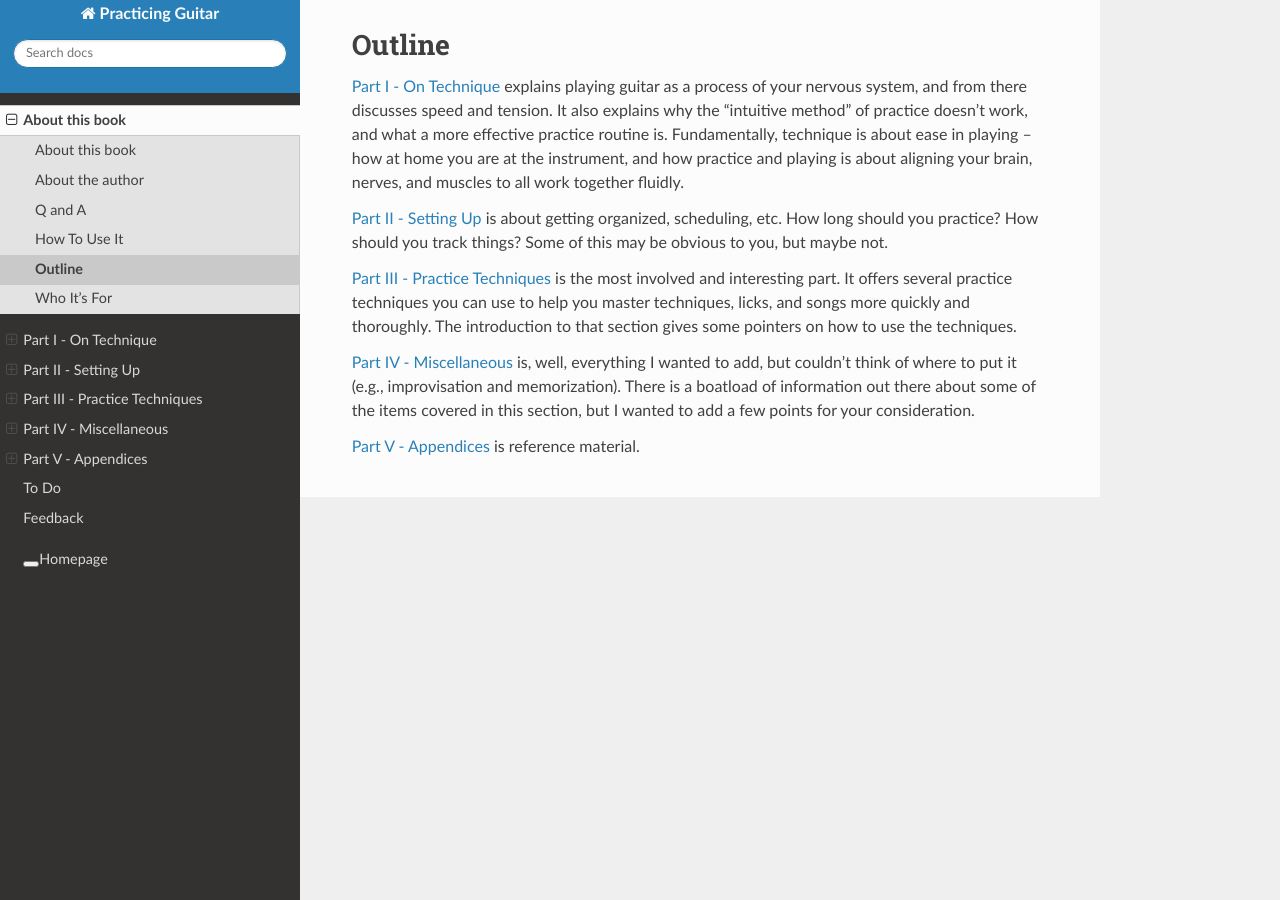
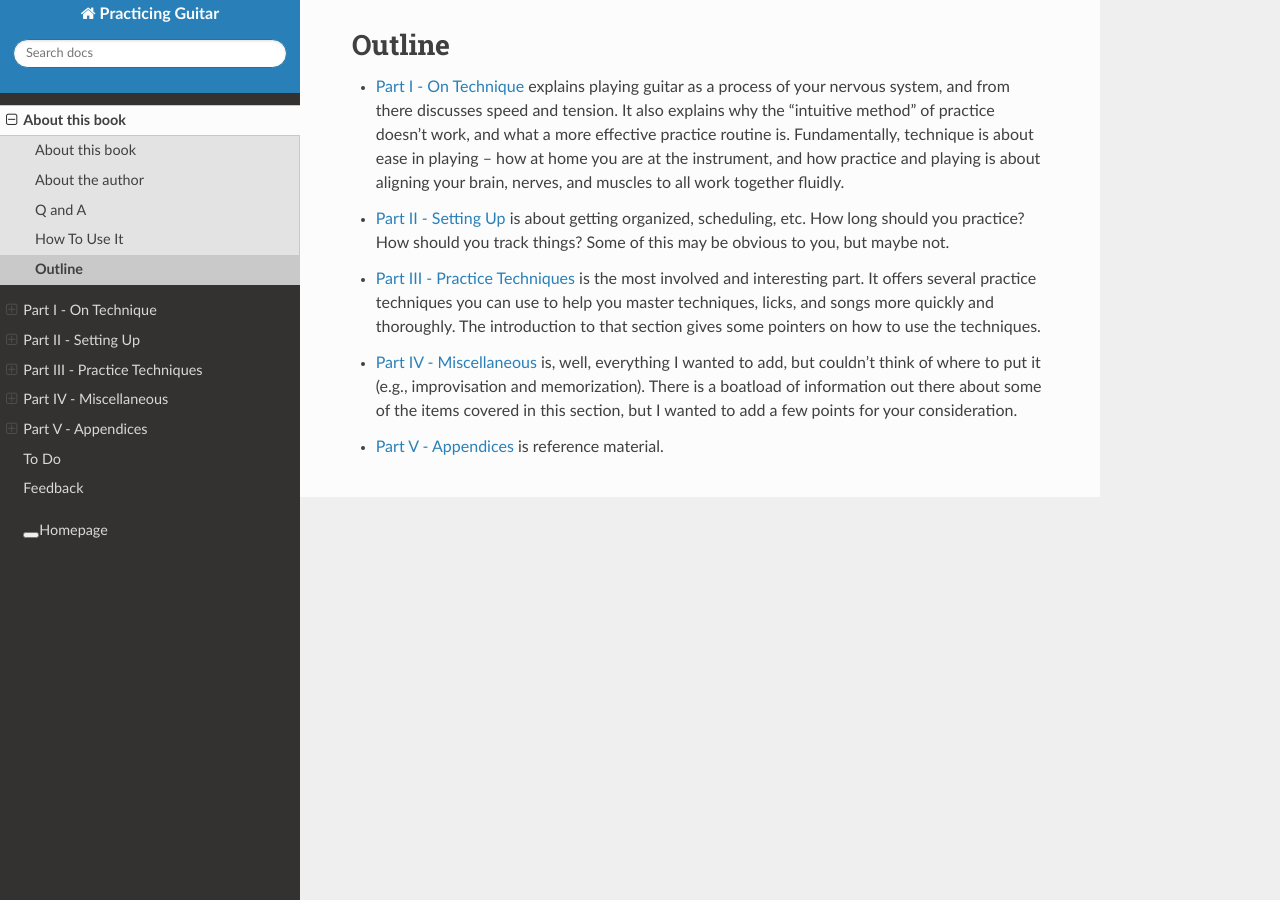
Before and after one commit to jzohrab/practicing-guitar, a Sphinx documentation site: the page built from docs/about/outline.rst, in a window 1280 px wide. Built offline with Sphinx 7.4.7 and the Read the Docs theme 2.0.0, drawn with Linux system fonts in a browser that asks for light colours; a script that is not in the unit is left out.

Commit message:
Outline on main page.

```diff
--- a/docs/about/_index.rst
+++ b/docs/about/_index.rst
@@ -1,3 +1,5 @@
+.. _about:
+
 ###############
 About this book
 ###############
--- a/docs/about/outline.rst
+++ b/docs/about/outline.rst
@@ -1,12 +1,12 @@
 Outline
 -------
 
-:ref:`part-1-on-technique` explains playing guitar as a process of your nervous system, and from there discusses speed and tension.  It also explains why the "intuitive method" of practice doesn't work, and what a more effective practice routine is.  Fundamentally, technique is about ease in playing -- how at home you are at the instrument, and how practice and playing is about aligning your brain, nerves, and muscles to all work together fluidly.
+* :ref:`part-1-on-technique` explains playing guitar as a process of your nervous system, and from there discusses speed and tension.  It also explains why the "intuitive method" of practice doesn't work, and what a more effective practice routine is.  Fundamentally, technique is about ease in playing -- how at home you are at the instrument, and how practice and playing is about aligning your brain, nerves, and muscles to all work together fluidly.
 
-:ref:`part-2-setting-up` is about getting organized, scheduling, etc.  How long should you practice?  How should you track things?  Some of this may be obvious to you, but maybe not.
+* :ref:`part-2-setting-up` is about getting organized, scheduling, etc.  How long should you practice?  How should you track things?  Some of this may be obvious to you, but maybe not.
 
-:ref:`part-3-techniques` is the most involved and interesting part.  It offers several practice techniques you can use to help you master techniques, licks, and songs more quickly and thoroughly.  The introduction to that section gives some pointers on how to use the techniques.
+* :ref:`part-3-techniques` is the most involved and interesting part.  It offers several practice techniques you can use to help you master techniques, licks, and songs more quickly and thoroughly.  The introduction to that section gives some pointers on how to use the techniques.
 
-:ref:`part-4-misc` is, well, everything I wanted to add, but couldn't think of where to put it (e.g., improvisation and memorization).  There is a boatload of information out there about some of the items covered in this section, but I wanted to add a few points for your consideration.
+* :ref:`part-4-misc` is, well, everything I wanted to add, but couldn't think of where to put it (e.g., improvisation and memorization).  There is a boatload of information out there about some of the items covered in this section, but I wanted to add a few points for your consideration.
 
-:ref:`part-5-appendices` is reference material.
+* :ref:`part-5-appendices` is reference material.
--- a/docs/about/who-its-for.rst
+++ /dev/null
@@ -1,4 +0,0 @@
-Who It's For
-------------
-
-.. todo:: fill in content for who-its-for.rst
```
Also changed, not shown: docs/index.rst (+7 -0 lines).
